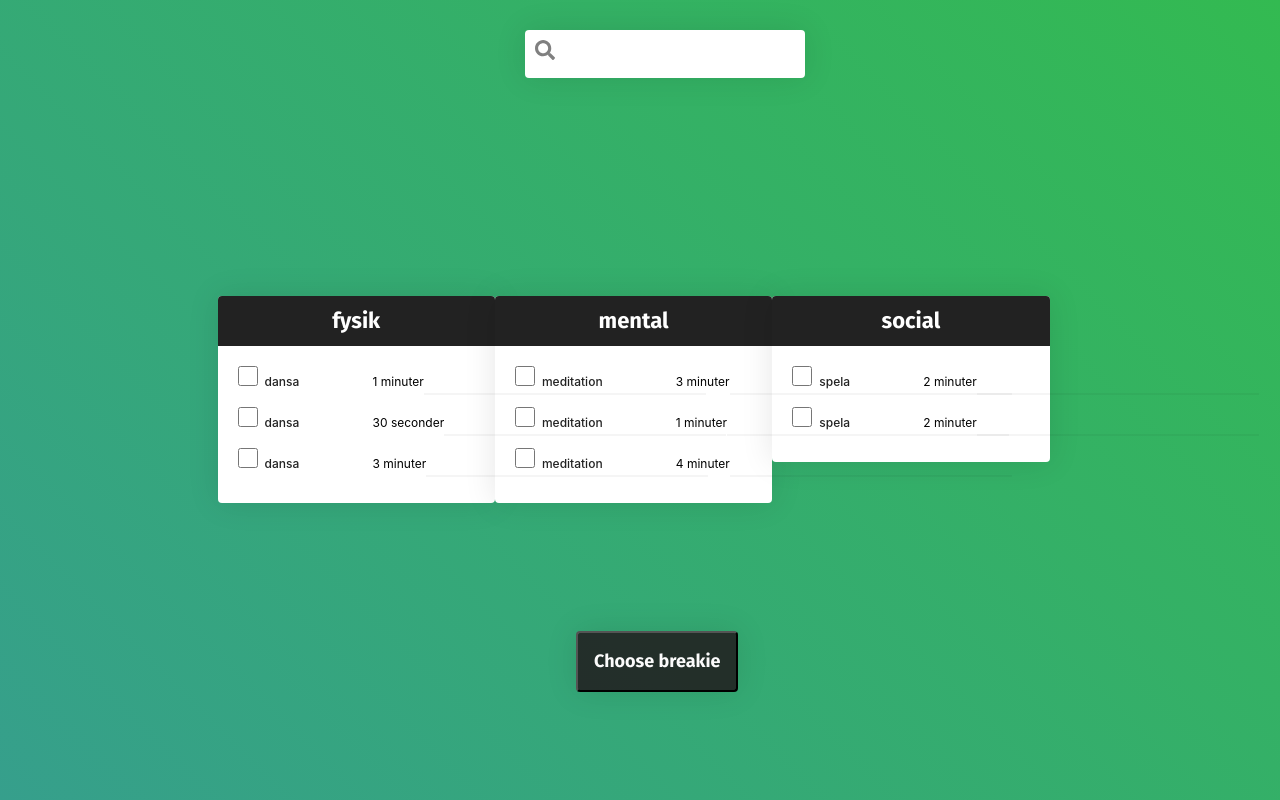
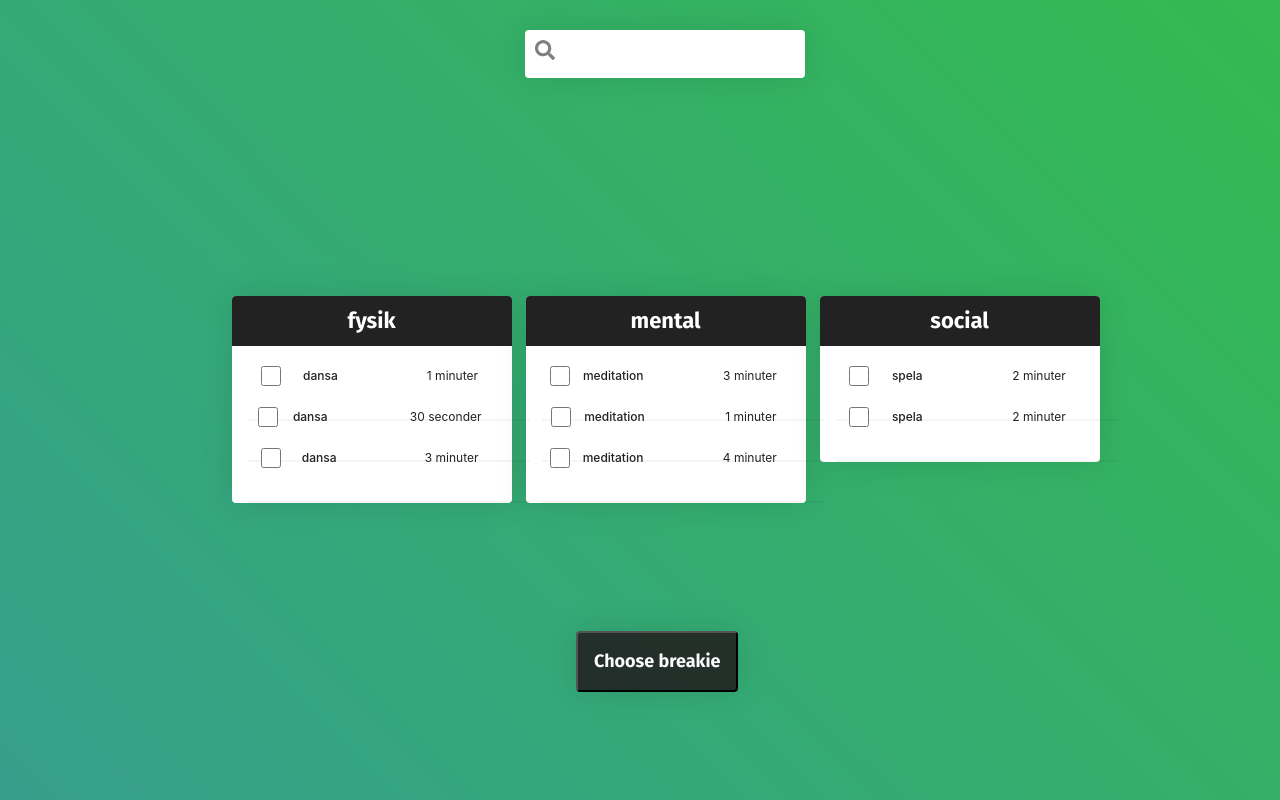
Before and after one commit to mohammadkhalaf/breakie, a React (Create React App) app in the folder breakie/: page /manuall in a window 1280 px wide. Built offline with nearby package versions, Linux system fonts and the light colour scheme.

Commit message:
css filterbox

```diff
--- a/breakie/src/App.css
+++ b/breakie/src/App.css
@@ -35,7 +35,7 @@ svg{
   justify-content: space-around;
   align-items: flex-start;
   margin-top:17%;
-  width:65%;
+  width:70%;
   margin-left:17%;
   justify-content: space-evenly;
 
@@ -77,17 +77,22 @@ margin-left:0;
 
 .label--checkbox {
   position: relative;
+  width:240px;
   cursor: pointer;
   margin-right:70px;
   font-weight: 500;
   font-size: 12px;
   line-height: 12px;
  color: #222222;
+ display: flex;
+ align-items: center;
+ justify-content: space-around;
 }
 span{
-  font-weight: 400;
+font-weight: 400;
 font-size: 12px;
 line-height: 12px;
+padding-left:70px;
 }
 .list__item{
   height: 36px;
@@ -108,9 +113,9 @@ line-height: 12px;
 
 }
 .filterlist input[type="checkbox" i]{
-  margin-right:7px;
   width:20px;
   height:20px;
+  padding-left:0;
 }
 .list_item p{
 
--- a/breakie/src/componets/Filter.tsx
+++ b/breakie/src/componets/Filter.tsx
@@ -6,24 +6,24 @@ const Filter = () => {
       <article className="flex-item" >
         <h3 className='filterTitle'>fysik</h3>
         <ul className='filterlist'>
-        <li className="list__item">  <label className='label--checkbox'><input type="checkbox" />dansa </label><span>1 minuter</span></li>
-        <li className="list__item">  <label className='label--checkbox'><input type="checkbox" />dansa </label><span>30 seconder</span></li>
-          <li className="list__item">  <label className='label--checkbox'><input type="checkbox" />dansa </label><span>3 minuter</span></li>
+        <li className="list__item">  <label className='label--checkbox'><input type="checkbox" />dansa <span>1 minuter</span> </label></li>
+        <li className="list__item">  <label className='label--checkbox'><input type="checkbox" />dansa <span>30 seconder</span></label></li>
+          <li className="list__item">  <label className='label--checkbox'><input type="checkbox" />dansa <span>3 minuter</span> </label></li>
         </ul>
         </article>
       <article className='flex-item'>
         <h3 className='filterTitle'>mental</h3>
         <ul className='filterlist'>
-        <li className="list__item">  <label className='label--checkbox'><input type="checkbox" />meditation </label><span>3 minuter</span></li>
-        <li className="list__item">  <label className='label--checkbox'><input type="checkbox" />meditation </label> <span>1 minuter</span></li>
-        <li className="list__item">  <label className='label--checkbox'><input type="checkbox" />meditation   </label><span>4 minuter</span>
+        <li className="list__item">  <label className='label--checkbox'><input type="checkbox" />meditation<span>3 minuter</span> </label></li>
+        <li className="list__item">  <label className='label--checkbox'><input type="checkbox" />meditation<span>1 minuter</span> </label> </li>
+        <li className="list__item">  <label className='label--checkbox'><input type="checkbox" />meditation  <span>4 minuter</span>  </label>
       </li>
         </ul></article>
       <article className='flex-item'>
         <h3 className='filterTitle'>social</h3>
         <ul className='filterlist'>
-        <li className="list__item">  <label className='label--checkbox'><input type="checkbox" />spela </label><span>2 minuter</span></li>
-        <li className="list__item">  <label className='label--checkbox'><input type="checkbox" />spela </label><span>2 minuter</span></li>
+        <li className="list__item">  <label className='label--checkbox'><input type="checkbox" />spela <span>2 minuter</span> </label></li>
+        <li className="list__item">  <label className='label--checkbox'><input type="checkbox" />spela  <span>2 minuter</span></label></li>
 
         </ul></article>
     </section>
```
